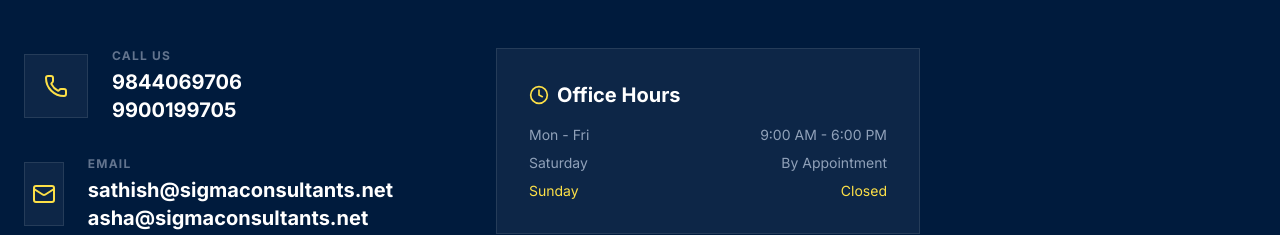
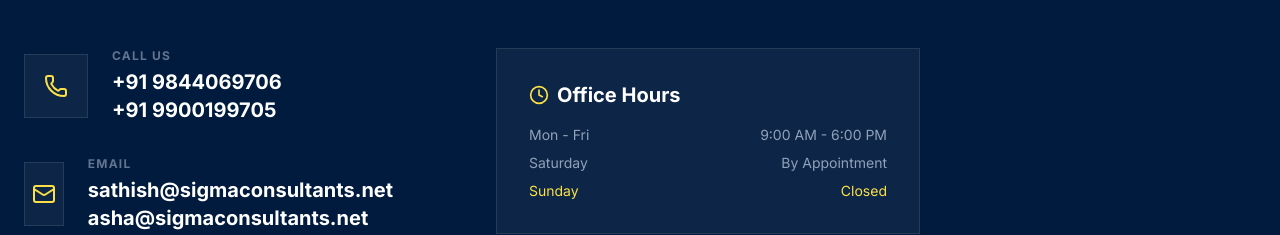
Before and after one commit to shriyashenoyt/Sigma-Consultants-Website, a Next.js app: page /contact in a window 1280 px wide. Shown: the part 268-503 px from the top of the page. Built offline with nearby package versions, Linux system fonts and the light colour scheme.

Commit message:
Minor changes4

```diff
--- a/app/contact/page.tsx
+++ b/app/contact/page.tsx
@@ -16,7 +16,7 @@
                 </div>
                 <div>
                   <p className="text-xs font-bold text-slate-500 uppercase tracking-widest mb-1">Call Us</p>
-                  <p className="text-xl font-bold">9844069706</p><p className="text-xl font-bold">9900199705</p>
+                  <p className="text-xl font-bold">+91 9844069706</p><p className="text-xl font-bold">+91 9900199705</p>
                 </div>
               </div>
 
```
